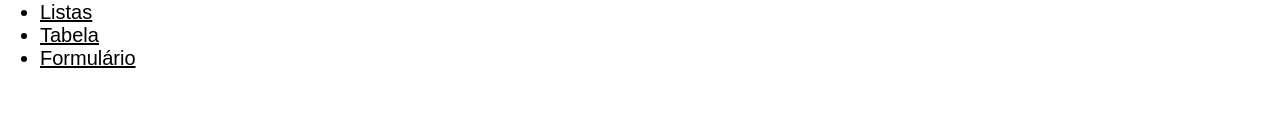
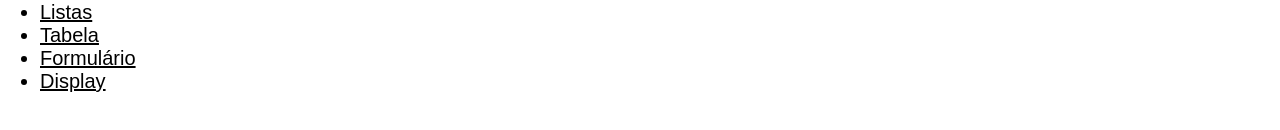
Before and after one commit to EnzoGoncalves/meu-site-de-aprendizagem, a plain HTML site: page site/html/html-css.html in a window 1280 px wide. Shown: the part 172-302 px from the top of the page. Drawn offline with Linux system fonts and the light colour scheme.

```diff
--- a/site/html/html-css.html
+++ b/site/html/html-css.html
@@ -36,6 +36,7 @@
         <li><a href="Praticando/listas.html">Listas</a></li>
         <li><a href="Praticando/tabela.html">Tabela</a></li>
         <li><a href="Praticando/formulario.html">Formulário</a></li>
+        <li><a href="Praticando/display.html">Display</a></li>
     </ul>
 </body>
 </html>
```
